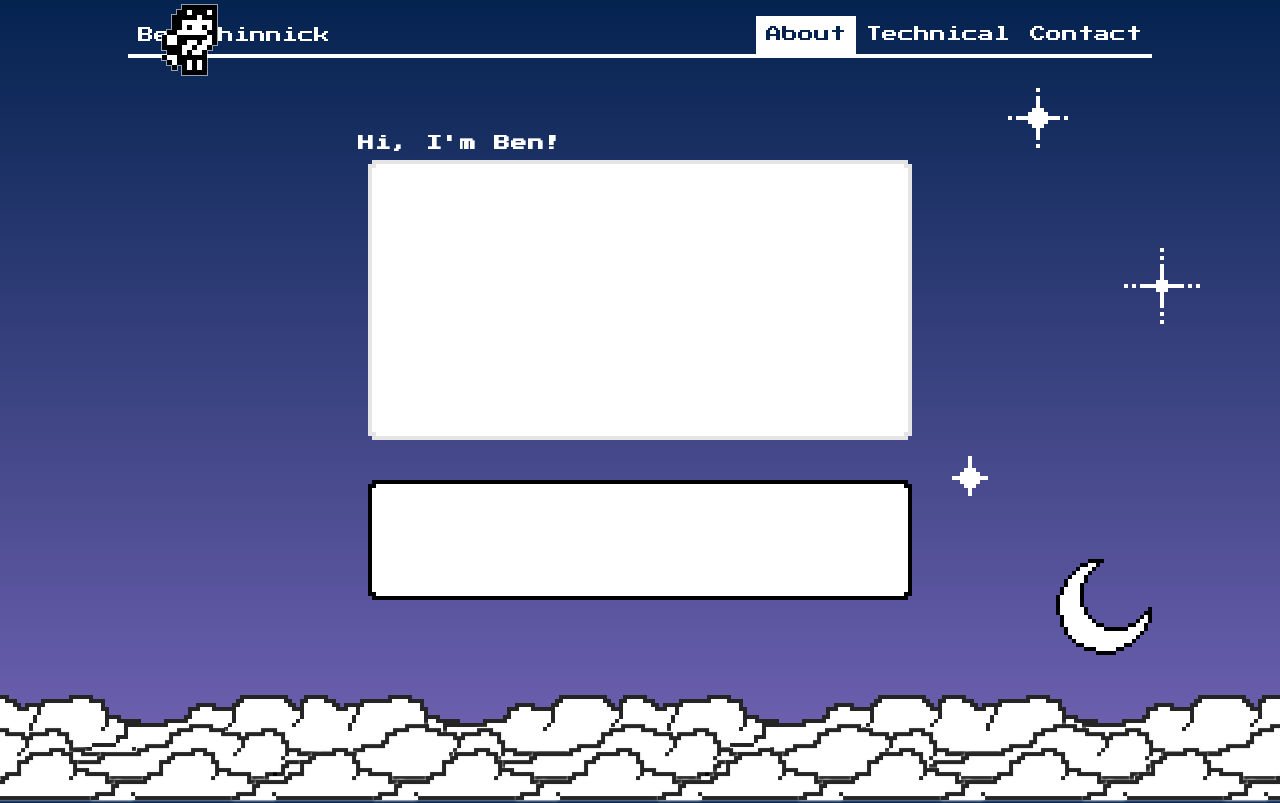
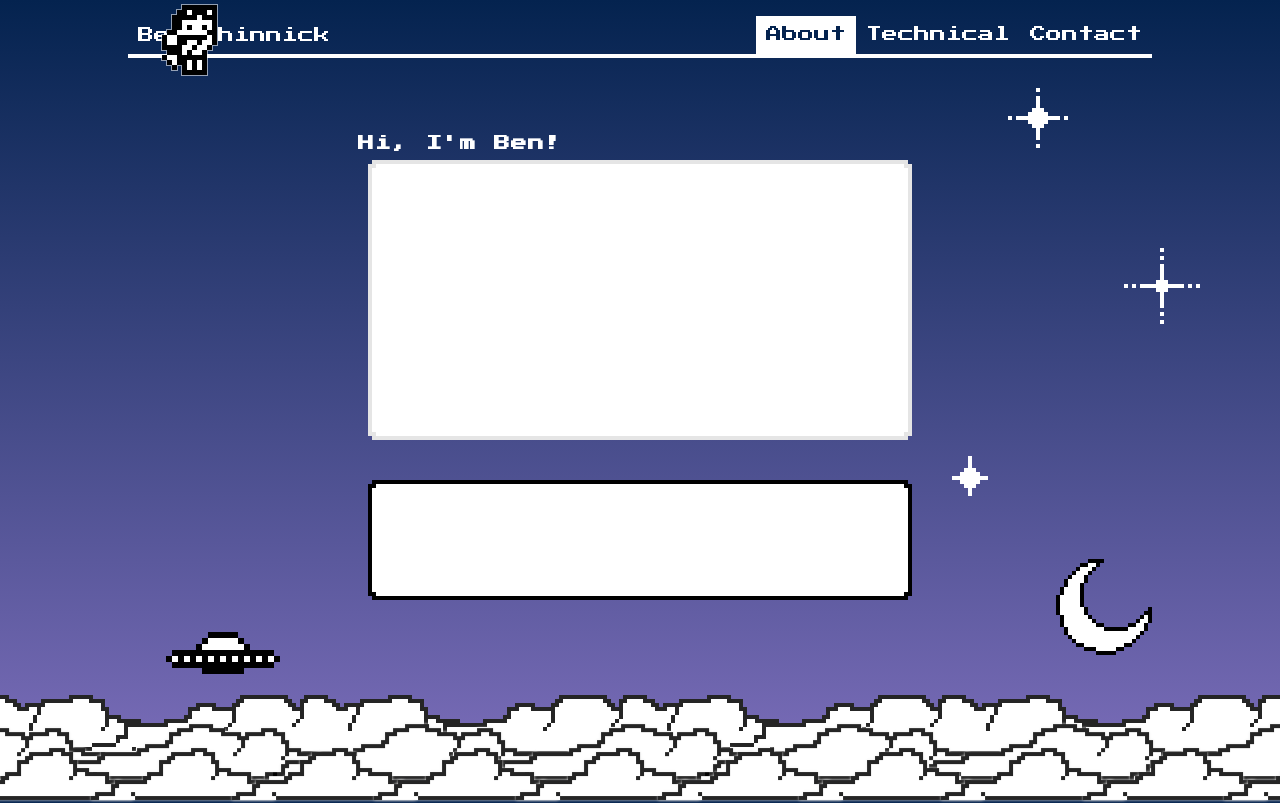
Before and after one commit to benshinnick/personal-website, a React (Create React App) app: page / in a window 1280 px wide. Shown: the top 803 px of the page. Built offline with nearby package versions, Linux system fonts and the light colour scheme; the HTML template or start-up script is replaced by a standard one.

Commit message:
Added a ufo to the home page

```diff
--- a/src/PersonalWebsite/HomePage/HomePage.css
+++ b/src/PersonalWebsite/HomePage/HomePage.css
@@ -1,4 +1,4 @@
 .home-page {
-    background-image: linear-gradient(180deg, #04234f, #7665b8);
+    background-image: linear-gradient(180deg, #04234f, #8070be);
     background-attachment: fixed;
 }
--- a/src/PersonalWebsite/HomePage/HomePage.jsx
+++ b/src/PersonalWebsite/HomePage/HomePage.jsx
@@ -5,6 +5,7 @@ import RocketGuy from './RocketGuy/RocketGuy';
 import Clouds from './Clouds/Clouds';
 import Moon from './Moon/Moon';
 import Stars from './Stars/Stars';
+import UFO from './UFO/UFO';
 
 export default class HomePage extends React.Component {
     render() {
@@ -12,9 +13,10 @@ export default class HomePage extends React.Component {
             <main className='home-page'>
                 <AboutPanel></AboutPanel>
                 <RocketGuy></RocketGuy>
-                <Moon></Moon>
                 <Clouds></Clouds>
                 <Stars></Stars>
+                <Moon></Moon>
+                <UFO></UFO>
                 <div id='filler' style={{height: window.innerHeight*4 + 'px'}}></div>
             </main>
         );
--- /dev/null
+++ b/src/PersonalWebsite/HomePage/UFO/UFO.css
@@ -0,0 +1,16 @@
+#ufo {
+    background-image: url(./ufo.png);
+    bottom: 125px;
+    left: 5vw;
+    width: 116px;
+    height: 44px;
+    position: fixed;
+    transform-origin: top right;
+    animation: 5s linear 0s infinite alternate shift;
+    z-index: 1;
+}
+
+@keyframes shift {
+    from { left: 2vw; }
+    to { left: calc(25vw - 116px); }
+}
--- /dev/null
+++ b/src/PersonalWebsite/HomePage/UFO/UFO.jsx
@@ -0,0 +1,10 @@
+import React from 'react';
+import './UFO.css';
+
+export default class Moon extends React.Component {
+    render() {
+        return (
+            <div id='ufo' className='sprite'></div>
+        );
+    }
+}
```
Also changed, not shown: src/PersonalWebsite/HomePage/UFO/ufo.png (added).
